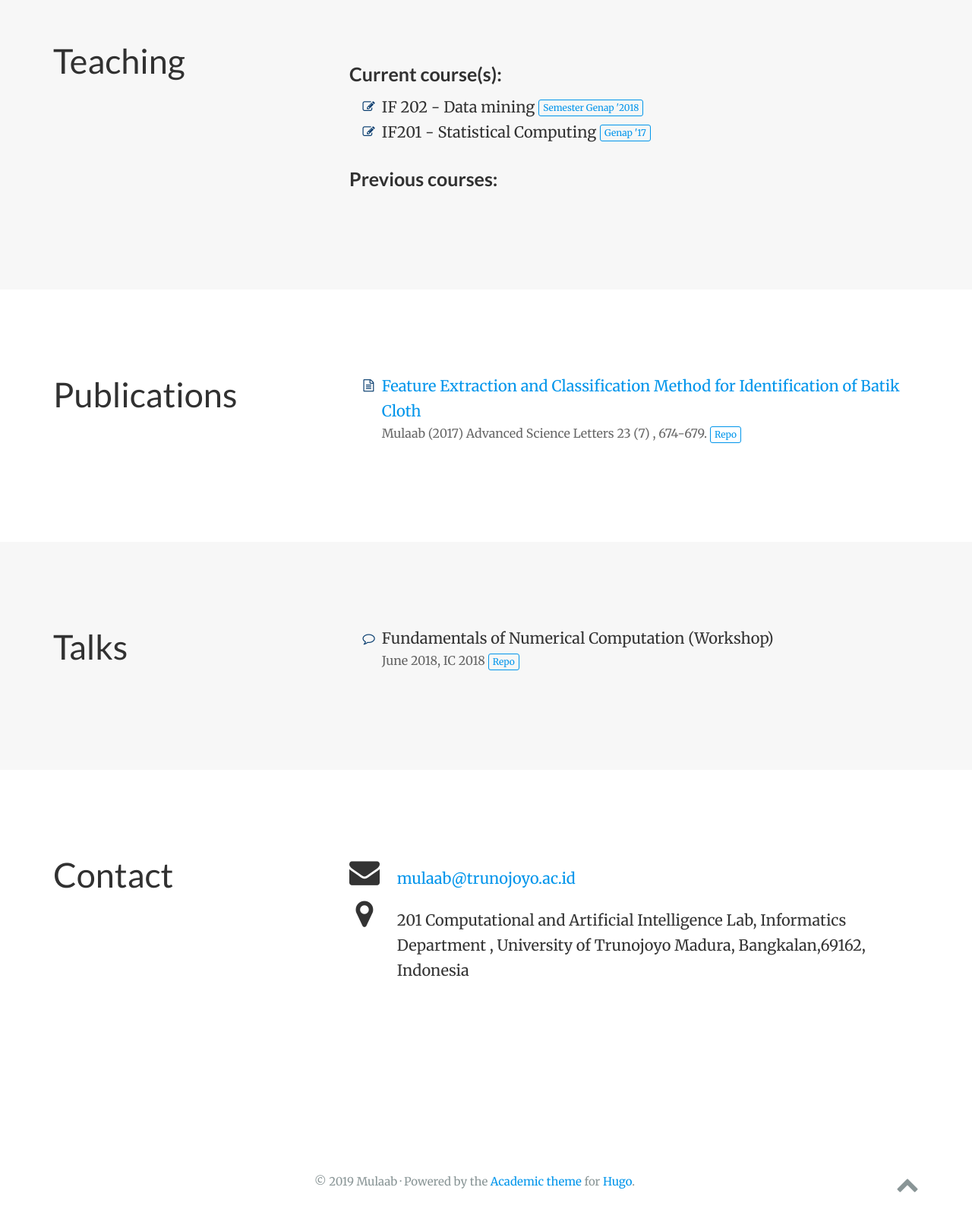
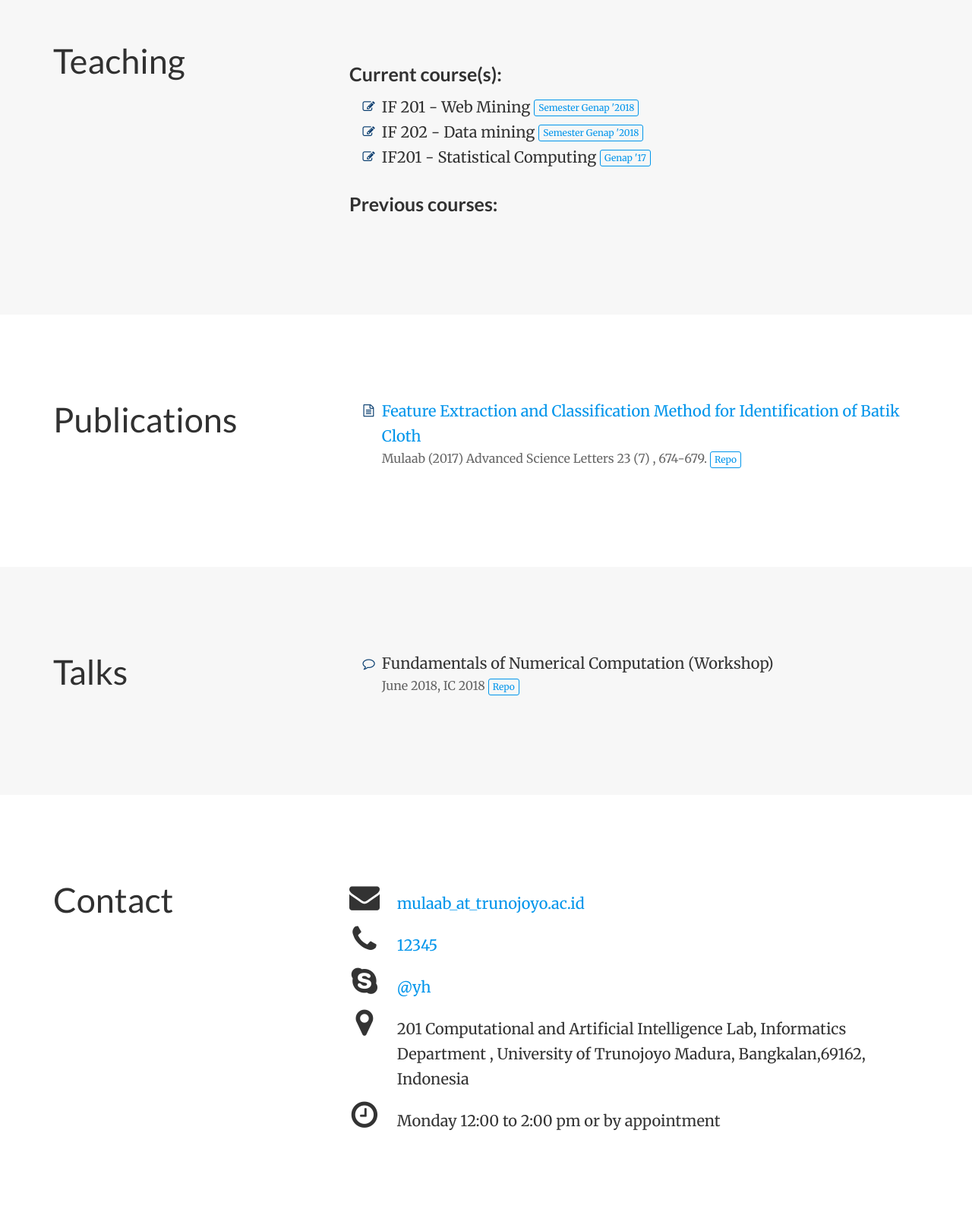
Before and after one commit to mulaab/mulaab.github.io, a plain HTML site: page index.html in a window 1280 px wide. Shown: the part 820-2428 px from the top of the page at 76% size. Drawn offline with nearby package versions, Linux system fonts and the light colour scheme; some packages are replaced by stand-ins of ours; some icons are missing.

Commit message:
Update Mengajar

```diff
--- a/cur_teaching/index.xml
+++ b/cur_teaching/index.xml
@@ -10,6 +10,15 @@
 
 	<atom:link href="https://mulaab.github.io/cur_teaching/index.xml" rel="self" type="application/rss+xml" />
 
+
+    <item>
+      <title>IF 201 - Web Mining</title>
+      <link>https://mulaab.github.io/cur_teaching/sta_324/</link>
+      <pubDate>Mon, 01 Jan 0001 00:00:00 +0000</pubDate>
+
+      <guid>https://mulaab.github.io/cur_teaching/sta_324/</guid>
+      <description></description>
+    </item>
 
     <item>
       <title>IF 202 - Data mining </title>
--- a/index.html
+++ b/index.html
@@ -112,7 +112,7 @@
 
 
 
-<div class="row" itemprop="author" itemscope itemtype="http://schema.org/Person" itemref="person-email person-address">
+<div class="row" itemprop="author" itemscope itemtype="http://schema.org/Person" itemref="person-email person-telephone person-address">
   <div class="col-xs-12 col-md-4">
     <div id="profile">
 
@@ -239,6 +239,23 @@
 
     <h3>Current course(s):</h3>
     <ul class="fa-ul">
+
+      <li itemscope itemtype="http://schema.org/CreativeWork">
+  <i class="fa-li fa fa-pencil-square-o pub-icon" aria-hidden="true"></i>
+  <span itemprop="name">
+  IF 201 - Web Mining
+
+
+
+
+<a class="btn btn-primary btn-outline btn-xs" href="https://mulaab.github.io/">
+  Semester Genap &#39;2018
+</a>
+
+
+  </span>
+</li>
+
 
       <li itemscope itemtype="http://schema.org/CreativeWork">
   <i class="fa-li fa fa-pencil-square-o pub-icon" aria-hidden="true"></i>
@@ -413,14 +430,24 @@
 
       <li>
         <i class="fa-li fa fa-envelope fa-2x" aria-hidden="true"></i>
-        <span id="person-email" itemprop="email"><a href="mailto:mulaab@trunojoyo.ac.id">mulaab@trunojoyo.ac.id</a></span>
+        <span id="person-email" itemprop="email"><a href="mailto:mulaab_at_trunojoyo.ac.id">mulaab_at_trunojoyo.ac.id</a></span>
       </li>
 
 
 
 
 
+      <li>
+        <i class="fa-li fa fa-phone fa-2x" aria-hidden="true"></i>
+        <span id="person-telephone" itemprop="telephone"><a href="tel:12345">12345</a></span>
+      </li>
 
+
+
+      <li>
+        <i class="fa-li fa fa-skype fa-2x" aria-hidden="true"></i>
+        <span><a href="skype:@yh?call">@yh</a></span>
+      </li>
 
 
 
@@ -432,6 +459,11 @@
       </li>
 
 
+
+      <li>
+        <i class="fa-li fa fa-clock-o fa-2x" aria-hidden="true"></i>
+        <span>Monday 12:00 to 2:00 pm or by appointment</span>
+      </li>
 
 
     </ul>
--- a/sitemap.xml
+++ b/sitemap.xml
@@ -66,6 +66,10 @@
   </url>
 
   <url>
+    <loc>https://mulaab.github.io/cur_teaching/sta_324/</loc>
+  </url>
+
+  <url>
     <loc>https://mulaab.github.io/cur_teaching/sta_323/</loc>
   </url>
 
```
Also changed, not shown: index.xml (+9 -0 lines).
